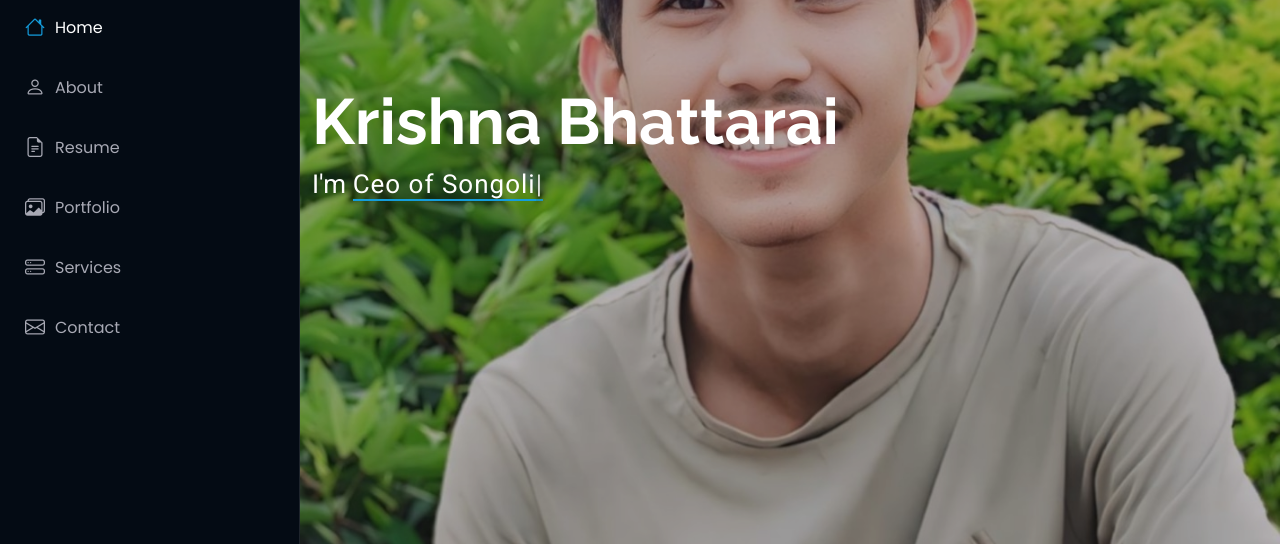
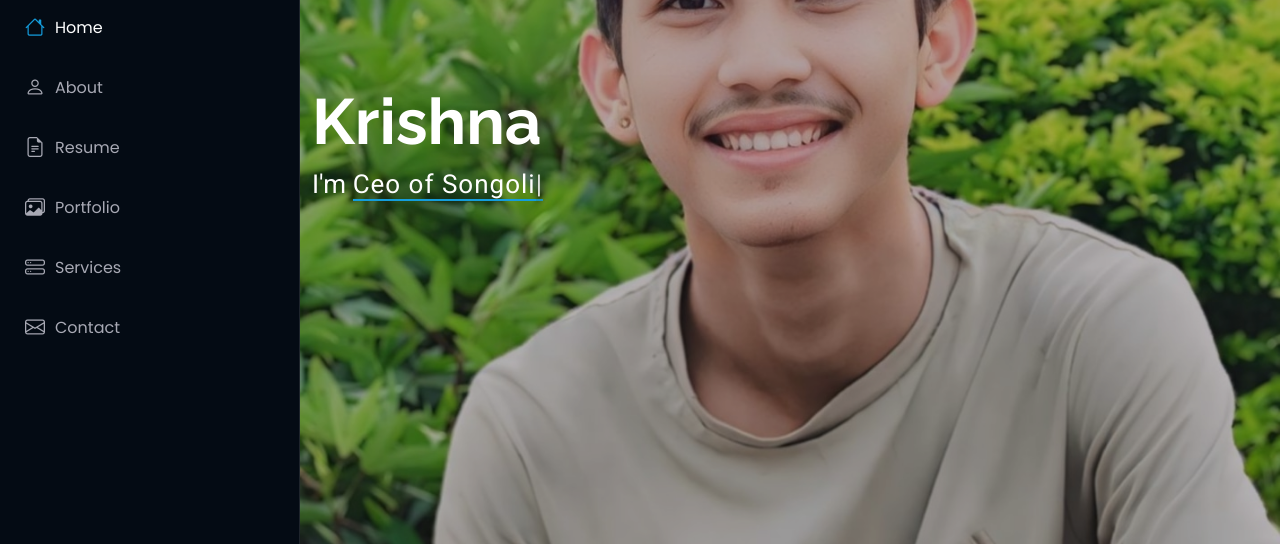
Before and after one commit to Songoli100/Krishna, a plain HTML site: page index.html in a window 1280 px wide. Shown: the part 256-802 px from the top of the page. Drawn offline with Linux system fonts and the light colour scheme.

Commit message:
Update index.html

```diff
--- a/index.html
+++ b/index.html
@@ -97,7 +97,7 @@
       <img src="assets/img/Krishna.jpeg" alt="" data-aos="fade-in" class="">
 
       <div class="container" data-aos="fade-up" data-aos-delay="100">
-        <h2>Krishna Bhattarai</h2>
+        <h2>Krishna </h2>
         <p>I'm <span class="typed" data-typed-items="Developer , Ceo of Songoli, Freelancer,Entrepreneur " span class="typed-cursor typed-cursor--blink" aria-hidden="true"></span><span class="typed-cursor typed-cursor--blink" aria-hidden="true"></span></p>
       </div>
 
```
